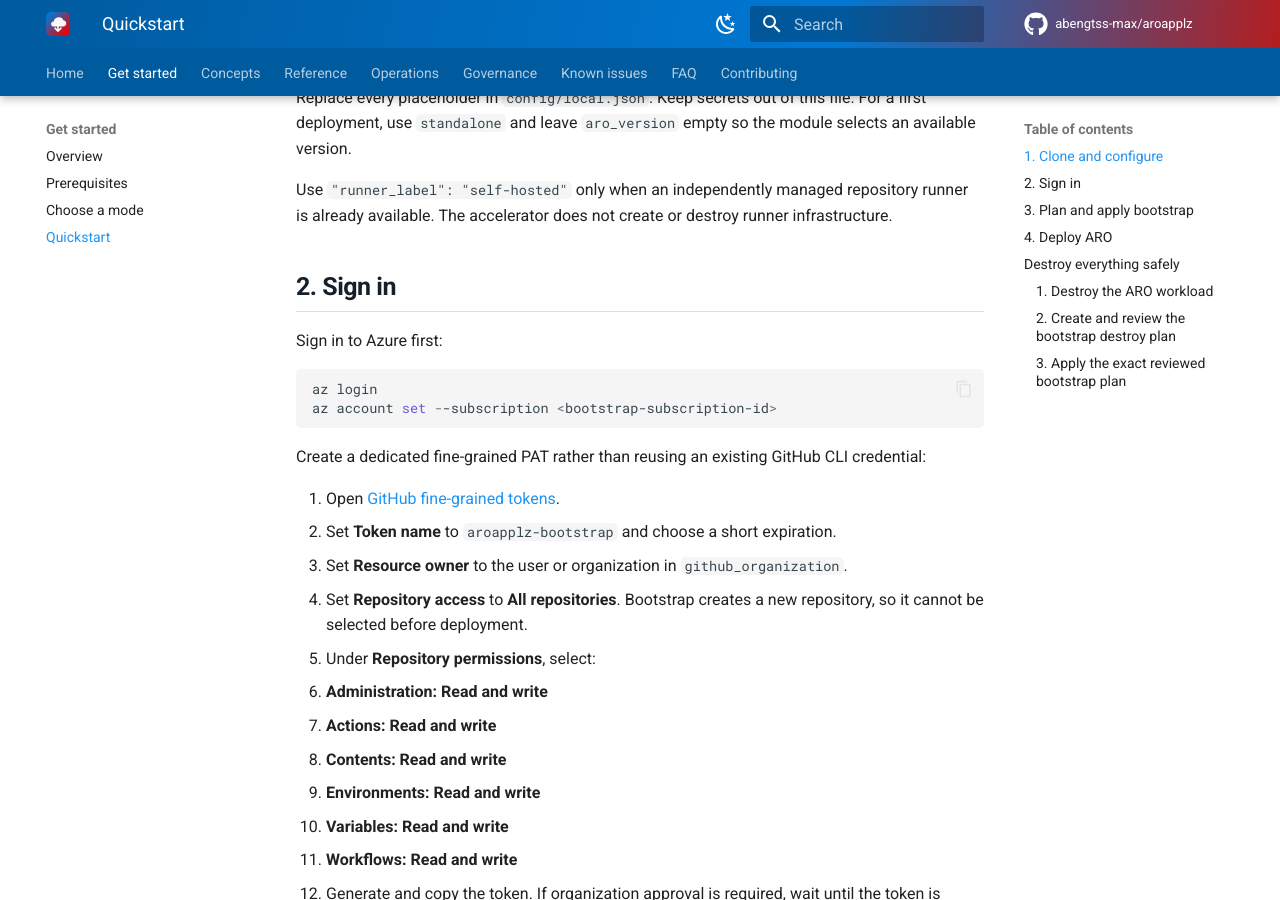
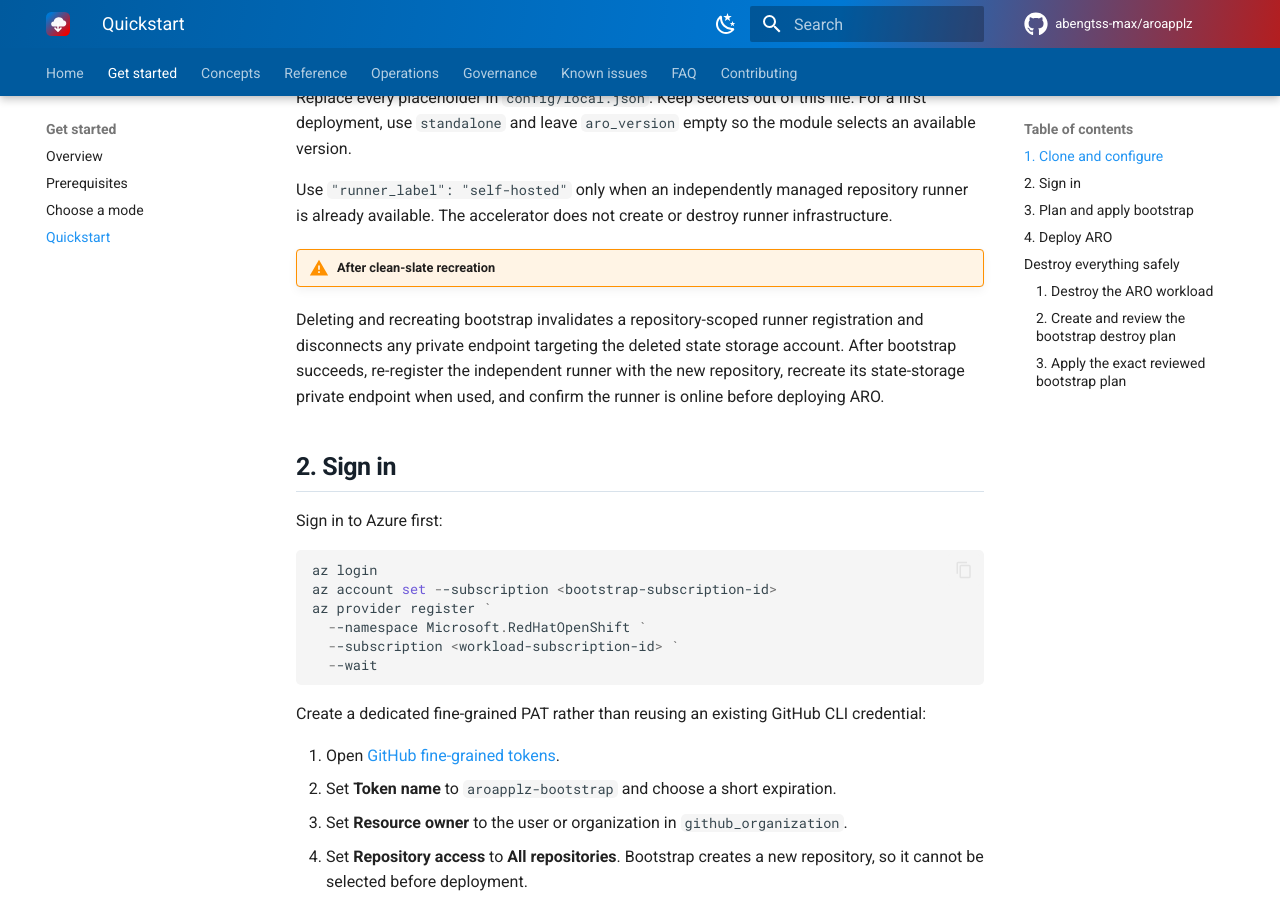
Before and after one commit to abengtss-max/aroapplz, an MkDocs documentation site: the page built from docs/get-started/quickstart.md, in a window 1280 px wide and 900 px high, scrolled down 564 px. Built offline with MkDocs 1.6.1 and Material for MkDocs 9.7.7, drawn with Linux system fonts in a browser that asks for light colours; comment, search, counter and statistics services are not loaded.

Commit message:
fix: validate ARO provider registration

````diff
--- a/docs/get-started/quickstart.md
+++ b/docs/get-started/quickstart.md
@@ -21,6 +21,9 @@ Replace every placeholder in `config/local.json`. Keep secrets out of this file.
 
 Use `"runner_label": "self-hosted"` only when an independently managed repository runner is already available. The accelerator does not create or destroy runner infrastructure.
 
+!!! warning "After clean-slate recreation"
+  Deleting and recreating bootstrap invalidates a repository-scoped runner registration and disconnects any private endpoint targeting the deleted state storage account. After bootstrap succeeds, re-register the independent runner with the new repository, recreate its state-storage private endpoint when used, and confirm the runner is online before deploying ARO.
+
 ## 2. Sign in
 
 Sign in to Azure first:
@@ -28,6 +31,10 @@ Sign in to Azure first:
 ```powershell
 az login
 az account set --subscription <bootstrap-subscription-id>
+az provider register `
+  --namespace Microsoft.RedHatOpenShift `
+  --subscription <workload-subscription-id> `
+  --wait
 ```
 
 Create a dedicated fine-grained PAT rather than reusing an existing GitHub CLI credential:
````
Also changed, not shown: docs/get-started/prerequisites.md (+1 -1 lines), docs/operations/cleanup.md (+2 -0 lines), 2 other files.
